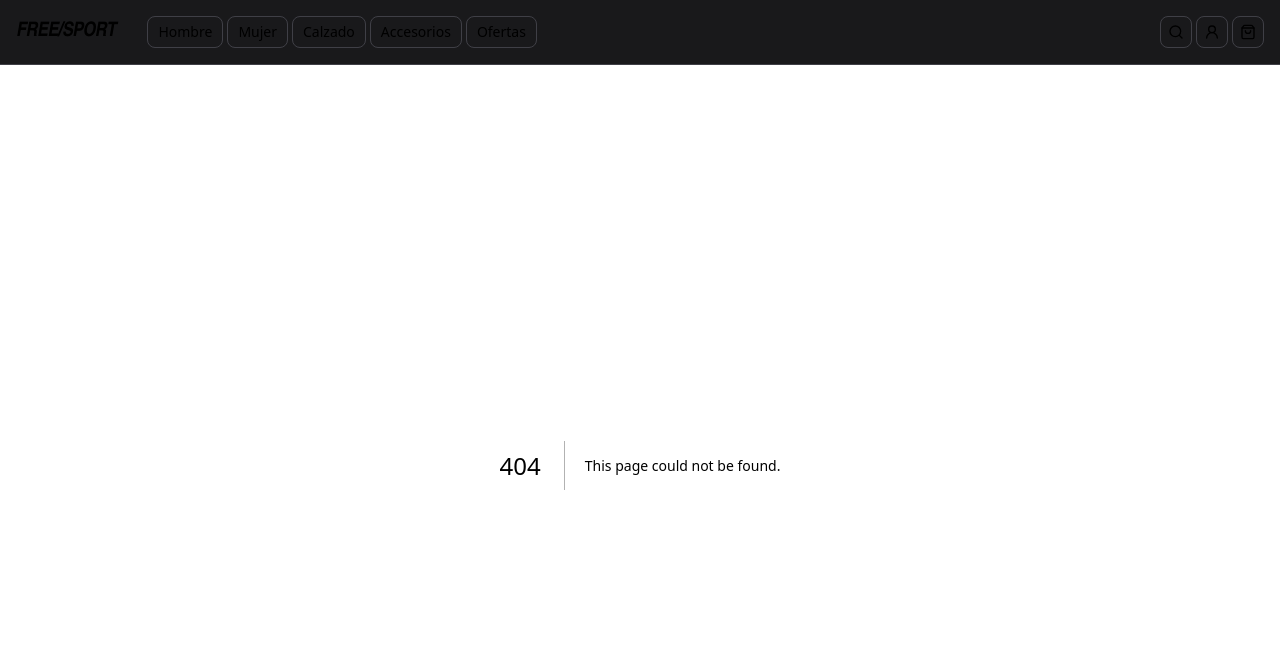
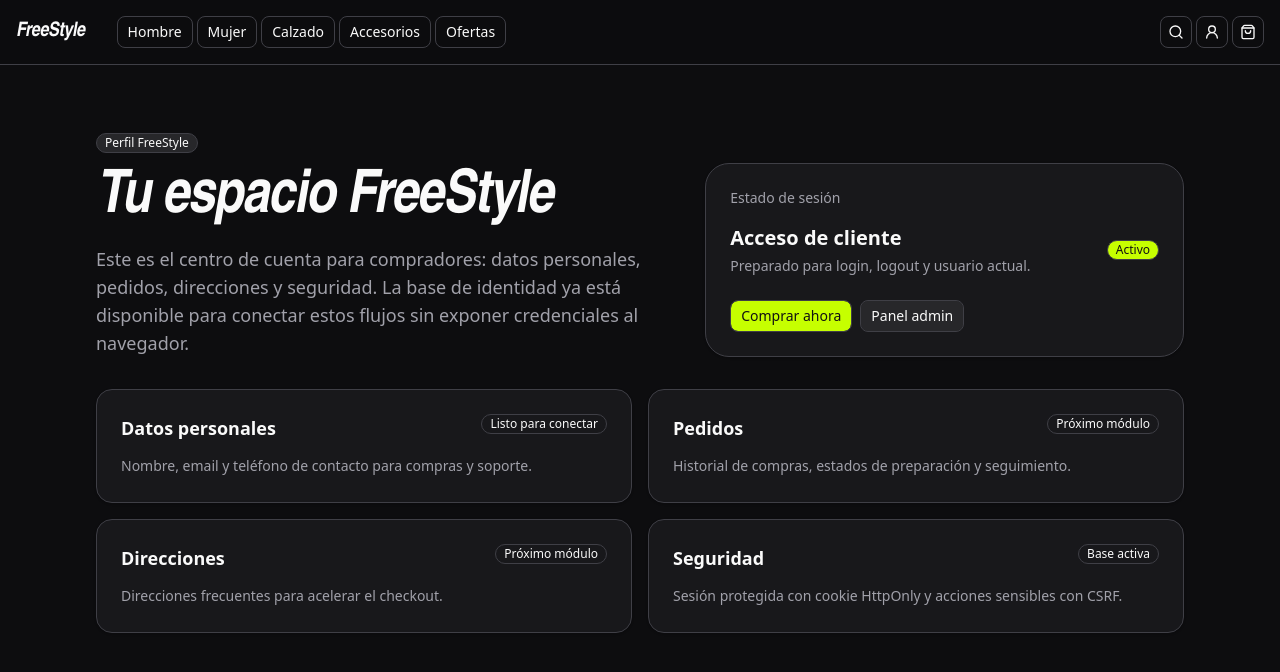
Before and after one commit to ezebellino/FreeStyleSport, a Next.js app in the folder frontend/: page /perfil in a window 1280 px wide. Before the commit this address had no page. Shown: the top 672 px of the page. Built offline with nearby package versions, Linux system fonts and the light colour scheme.

Commit message:
feat(web): add customer profile shell

```diff
--- a/frontend/src/app/cuenta/page.tsx
+++ b/frontend/src/app/cuenta/page.tsx
@@ -1,33 +1,5 @@
-import Link from "next/link"
-
-import { Badge } from "@/components/ui/badge"
-import { Button } from "@/components/ui/button"
+import { redirect } from "next/navigation"
 
 export default function AccountPage() {
-  return (
-    <section className="mx-auto flex min-h-[calc(100vh-4rem)] max-w-4xl flex-col justify-center gap-8 px-4 py-16 md:px-8">
-      <div className="space-y-4">
-        <Badge variant="secondary">Identidad habilitada</Badge>
-        <h1 className="font-display text-4xl font-black italic tracking-tight sm:text-6xl">
-          Tu cuenta Freestyle
-        </h1>
-        <p className="max-w-2xl text-base text-muted-foreground sm:text-lg">
-          La base de autenticación ya está conectada: bootstrap del primer administrador, login,
-          sesión segura por cookie HttpOnly y protección CSRF para acciones sensibles.
-        </p>
-      </div>
-
-      <div className="rounded-2xl border bg-card p-6 text-card-foreground shadow-sm">
-        <h2 className="text-lg font-semibold">Próximo paso operativo</h2>
-        <p className="mt-2 text-sm leading-6 text-muted-foreground">
-          Esta pantalla queda como punto de entrada para perfil, pedidos, direcciones y soporte.
-          El flujo visual completo se implementará en el plan de operaciones de cuenta.
-        </p>
-      </div>
-
-      <Button asChild className="w-fit">
-        <Link href="/">Volver a la tienda</Link>
-      </Button>
-    </section>
-  )
+  redirect("/perfil")
 }
--- a/frontend/src/app/layout.tsx
+++ b/frontend/src/app/layout.tsx
@@ -5,7 +5,7 @@
 import "./globals.css"
 
 export const metadata: Metadata = {
-  title: { default: "Freestyle Sport", template: "%s | Freestyle Sport" },
+  title: { default: "FreeStyle", template: "%s | FreeStyle" },
   description: "Indumentaria, calzado y accesorios deportivos.",
 }
 
--- /dev/null
+++ b/frontend/src/app/perfil/page.tsx
@@ -0,0 +1,83 @@
+import Link from "next/link"
+
+import { Badge } from "@/components/ui/badge"
+import { Button } from "@/components/ui/button"
+
+const profileSections = [
+  {
+    title: "Datos personales",
+    description: "Nombre, email y teléfono de contacto para compras y soporte.",
+    status: "Listo para conectar",
+  },
+  {
+    title: "Pedidos",
+    description: "Historial de compras, estados de preparación y seguimiento.",
+    status: "Próximo módulo",
+  },
+  {
+    title: "Direcciones",
+    description: "Direcciones frecuentes para acelerar el checkout.",
+    status: "Próximo módulo",
+  },
+  {
+    title: "Seguridad",
+    description: "Sesión protegida con cookie HttpOnly y acciones sensibles con CSRF.",
+    status: "Base activa",
+  },
+] as const
+
+export default function ProfilePage() {
+  return (
+    <section className="mx-auto flex min-h-[calc(100vh-4rem)] max-w-6xl flex-col gap-8 px-4 py-10 md:px-8 md:py-16">
+      <div className="grid gap-6 lg:grid-cols-[1.1fr_0.9fr] lg:items-end">
+        <div className="space-y-4">
+          <Badge variant="secondary">Perfil FreeStyle</Badge>
+          <h1 className="font-display text-4xl font-black italic tracking-tight sm:text-6xl">
+            Tu espacio FreeStyle
+          </h1>
+          <p className="max-w-2xl text-base text-muted-foreground sm:text-lg">
+            Este es el centro de cuenta para compradores: datos personales, pedidos, direcciones y
+            seguridad. La base de identidad ya está disponible para conectar estos flujos sin exponer
+            credenciales al navegador.
+          </p>
+        </div>
+
+        <div className="rounded-3xl border bg-card p-6 text-card-foreground shadow-sm">
+          <p className="text-sm font-medium text-muted-foreground">Estado de sesión</p>
+          <div className="mt-4 flex items-center justify-between gap-4">
+            <div>
+              <p className="text-xl font-semibold">Acceso de cliente</p>
+              <p className="mt-1 text-sm text-muted-foreground">
+                Preparado para login, logout y usuario actual.
+              </p>
+            </div>
+            <Badge>Activo</Badge>
+          </div>
+          <div className="mt-6 flex flex-wrap gap-2">
+            <Button asChild>
+              <Link href="/productos">Comprar ahora</Link>
+            </Button>
+            <Button asChild variant="secondary">
+              <Link href="/admin">Panel admin</Link>
+            </Button>
+          </div>
+        </div>
+      </div>
+
+      <div className="grid gap-4 md:grid-cols-2">
+        {profileSections.map((section) => (
+          <article
+            key={section.title}
+            className="rounded-2xl border bg-card p-6 text-card-foreground shadow-sm"
+          >
+            <div className="flex items-start justify-between gap-4">
+              <h2 className="text-lg font-semibold">{section.title}</h2>
+              <Badge variant="outline">{section.status}</Badge>
+            </div>
+            <p className="mt-3 text-sm leading-6 text-muted-foreground">{section.description}</p>
+          </article>
+        ))}
+      </div>
+    </section>
+  )
+}
--- a/frontend/src/components/layout/store-header.tsx
+++ b/frontend/src/components/layout/store-header.tsx
@@ -60,10 +60,10 @@
 
           <Link
             href="/"
-            aria-label="Freestyle Sport"
+            aria-label="FreeStyle"
             className="font-display text-xl font-black italic tracking-tight"
           >
-            FREE/SPORT
+            FreeStyle
           </Link>
 
           <nav className="ml-6 hidden items-center gap-1 md:flex">
@@ -78,7 +78,7 @@
             <IconLink href="/buscar" label="Buscar">
               <SearchIcon data-icon="inline-start" />
             </IconLink>
-            <IconLink href="/cuenta" label="Perfil">
+            <IconLink href="/perfil" label="Perfil">
               <UserRoundIcon data-icon="inline-start" />
             </IconLink>
             <div className="relative">
```
Also changed, not shown: 1 other file (tests, documents, lock files or other folders).
